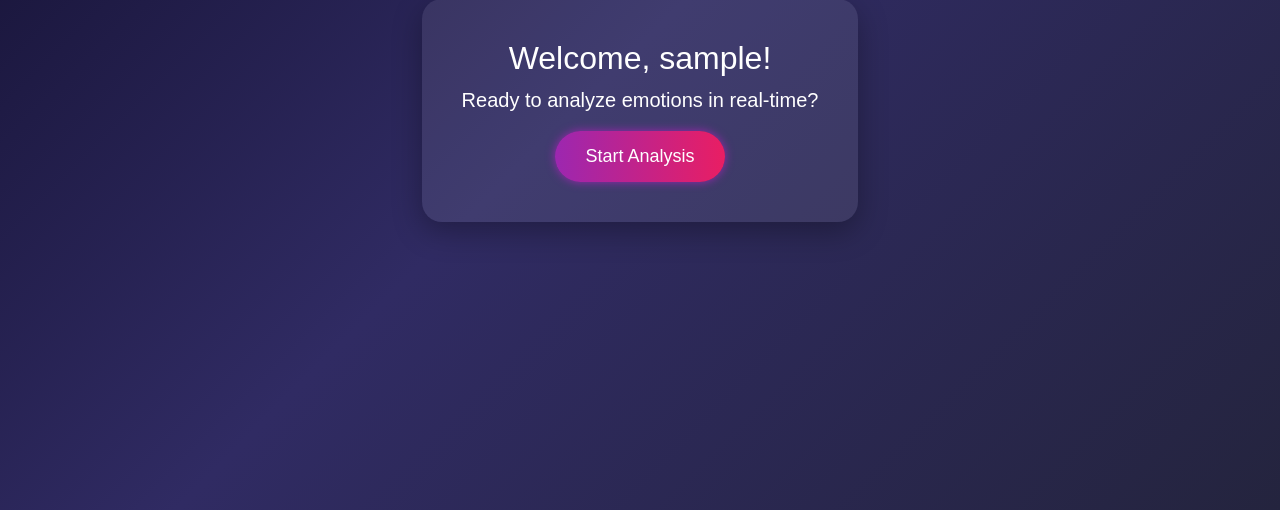
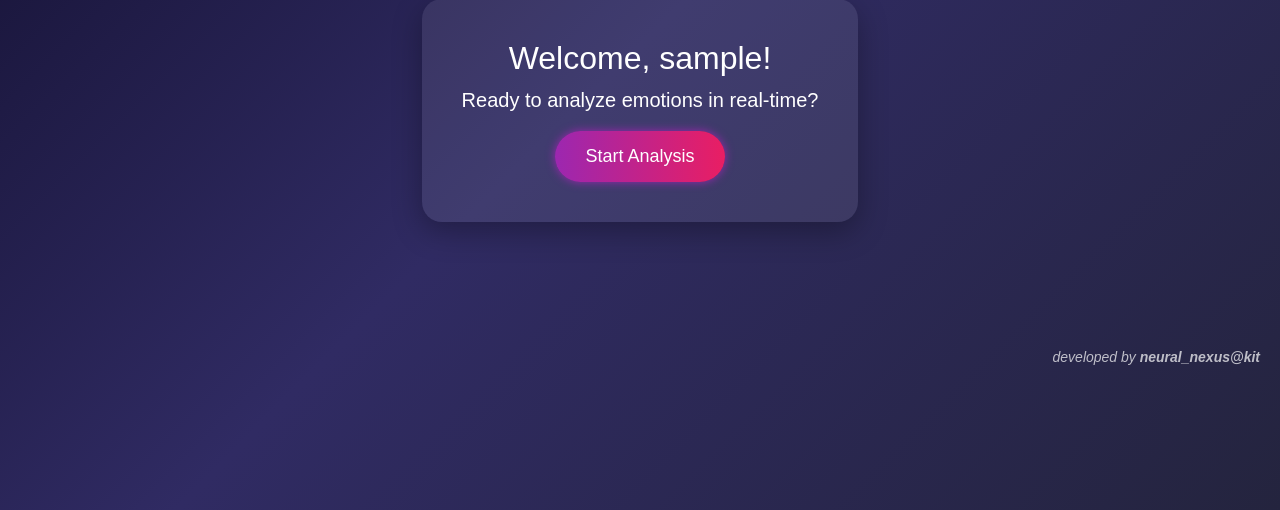
Before and after one commit to mrafath123/AI_PSYCHOLOGIST, a Flask app: page /base in a window 1280 px wide. Shown: the part 422-932 px from the top of the page. Run offline with Flask 3, Linux system fonts and the light colour scheme; the visitor is signed in with stand-in values (Sample User, id 1).

Commit message:
"new commit 2.o"

```diff
--- a/templates/baseapp.html
+++ b/templates/baseapp.html
@@ -118,6 +118,21 @@
     .light-theme .logout-box a {
       color: #111;
     }
+    .developed-by {
+      position: fixed;
+      bottom: 10px;
+      right: 20px;
+      font-size: 14px;
+      color: rgba(255, 255, 255, 0.7);
+      z-index: 999;
+      font-style: italic;
+      transition: color 0.3s ease;
+    }
+
+    .light-theme .developed-by {
+      color: rgba(0, 0, 0, 0.6);
+    }
+
 
     .container-box {
       background: rgba(255, 255, 255, 0.08);
@@ -197,5 +212,8 @@
       document.body.classList.add(savedTheme + '-theme');
     })();
   </script>
+  <div class="developed-by">
+    developed by <strong>neural_nexus@kit</strong>
+  </div>
 </body>
 </html>
```
